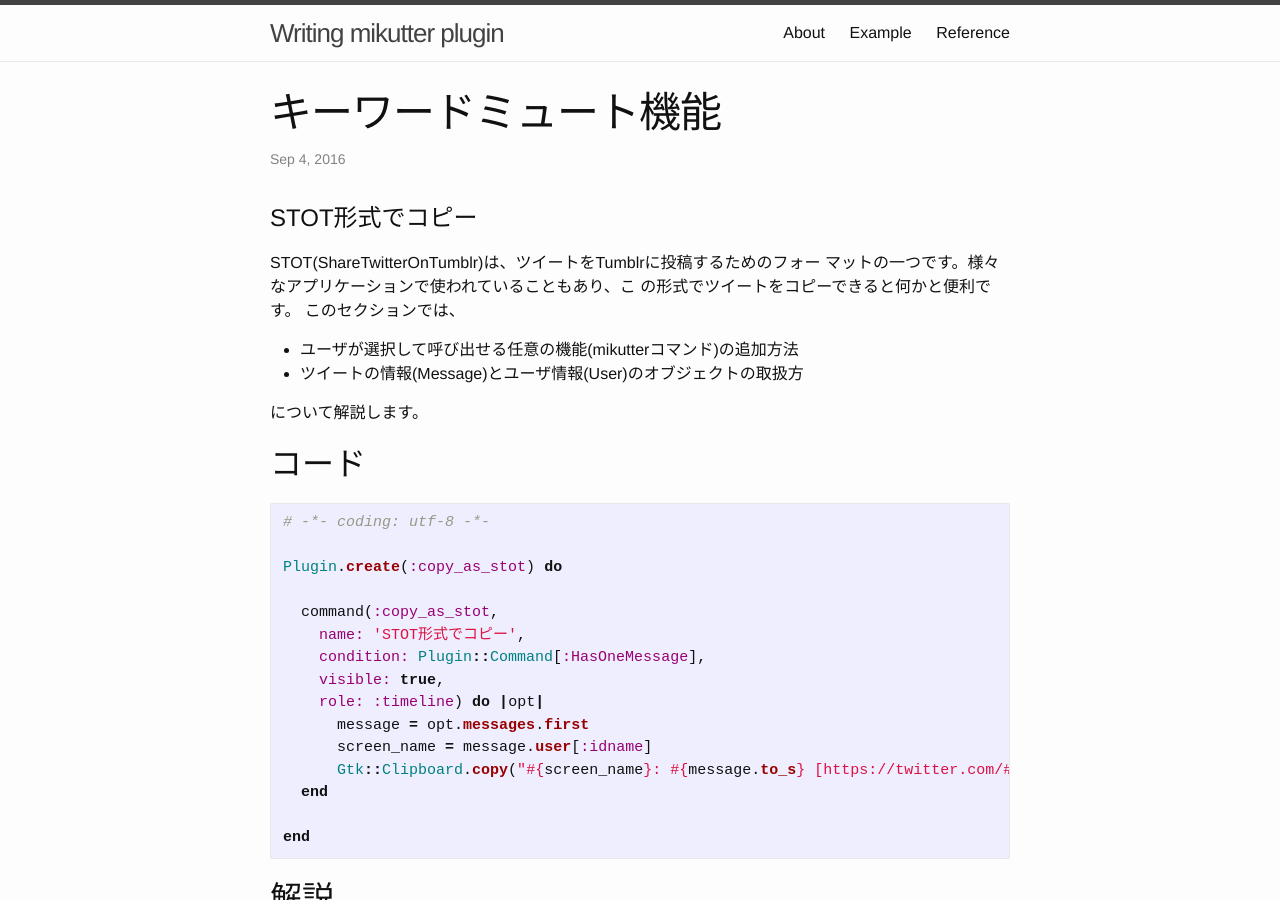
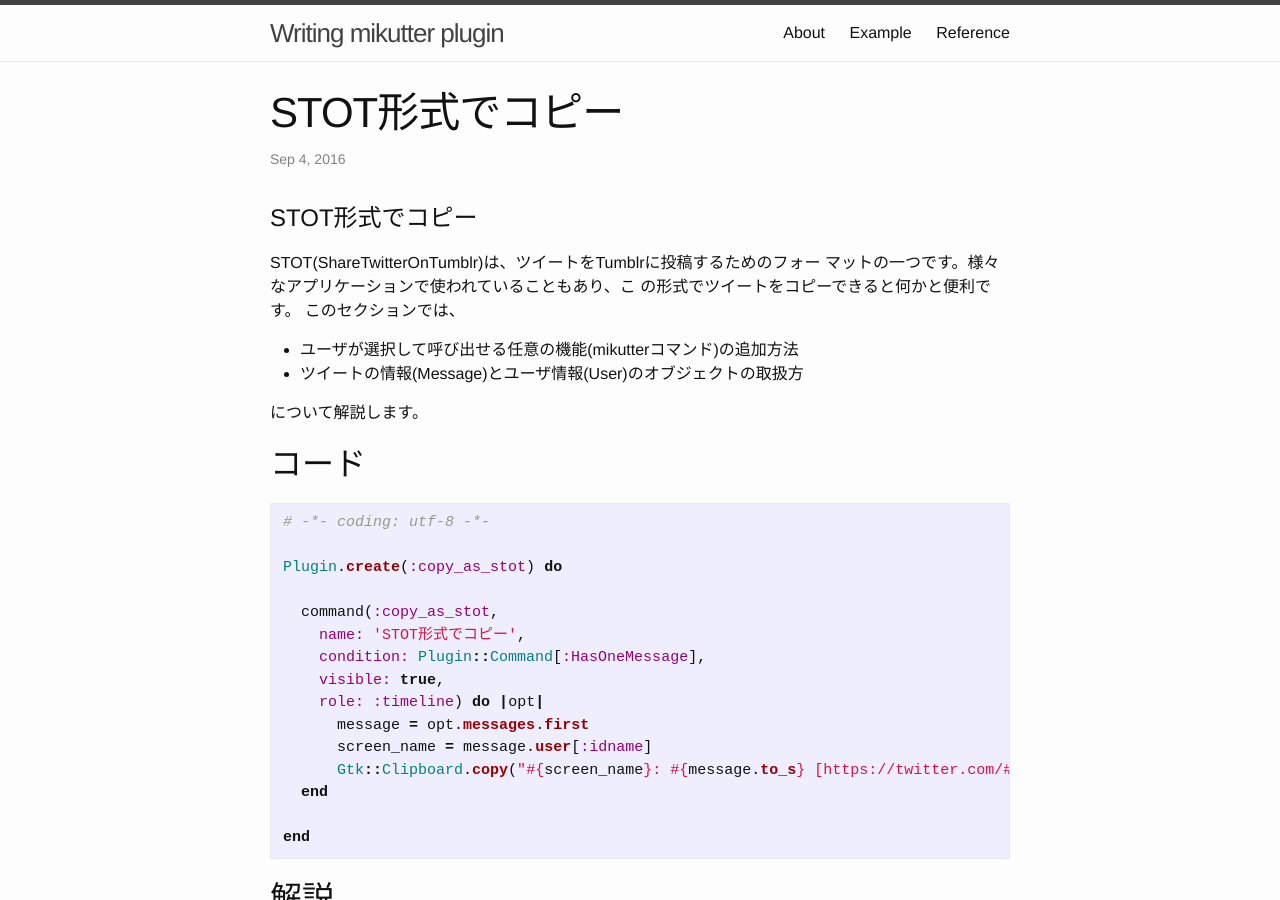
Before and after one commit to toshia/writing-mikutter-plugin, a Jekyll site: the page built from _posts/2016-09-05-copy-as-stot.markdown, in a window 1280 px wide and 900 px high. Built offline with Jekyll 4.4.1, drawn with Linux system fonts in a browser that asks for light colours.

Commit message:
タイトル間違ってた

```diff
--- a/_posts/2016-09-05-copy-as-stot.markdown
+++ b/_posts/2016-09-05-copy-as-stot.markdown
@@ -1,6 +1,6 @@
 ---
 layout: post
-title:  "キーワードミュート機能"
+title:  "STOT形式でコピー"
 date:   2016-09-05 00:00:00 +0900
 categories:
 - example
```
